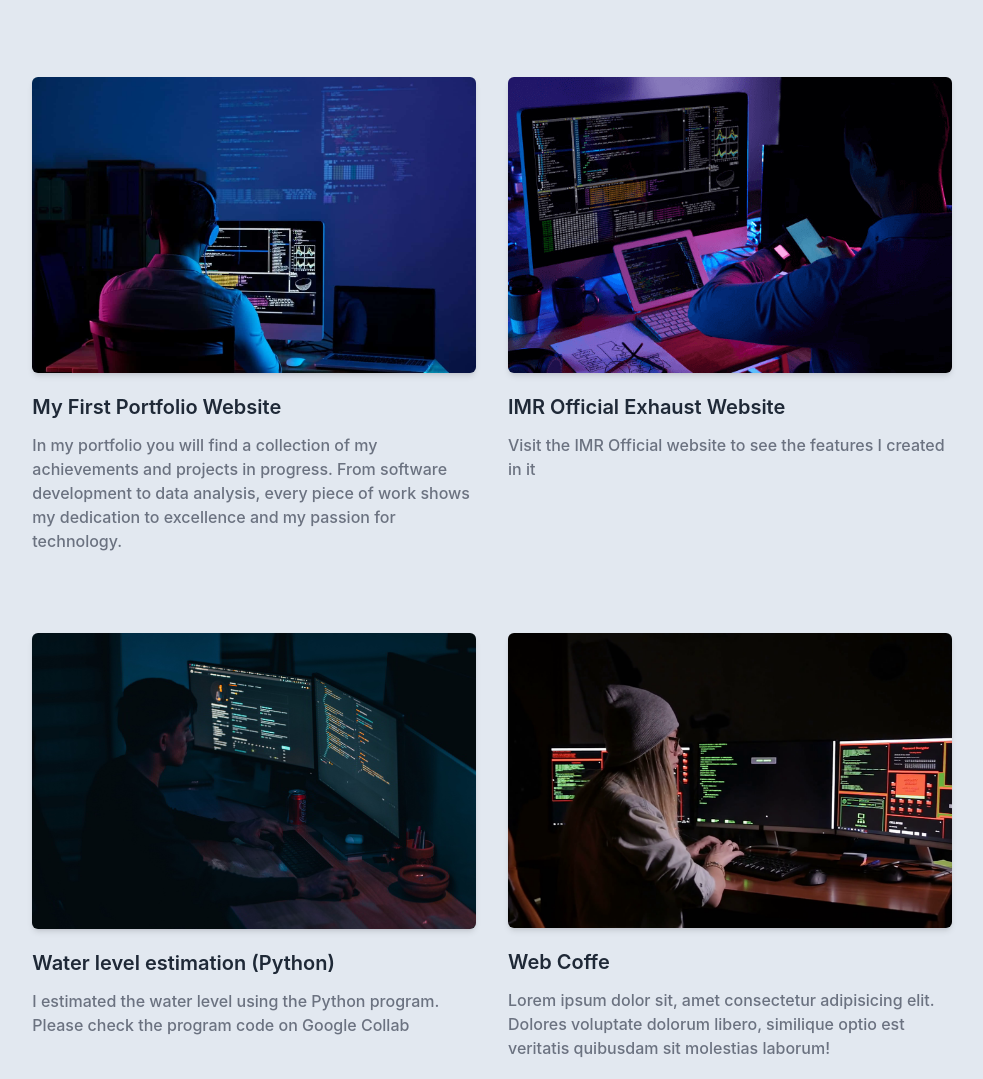
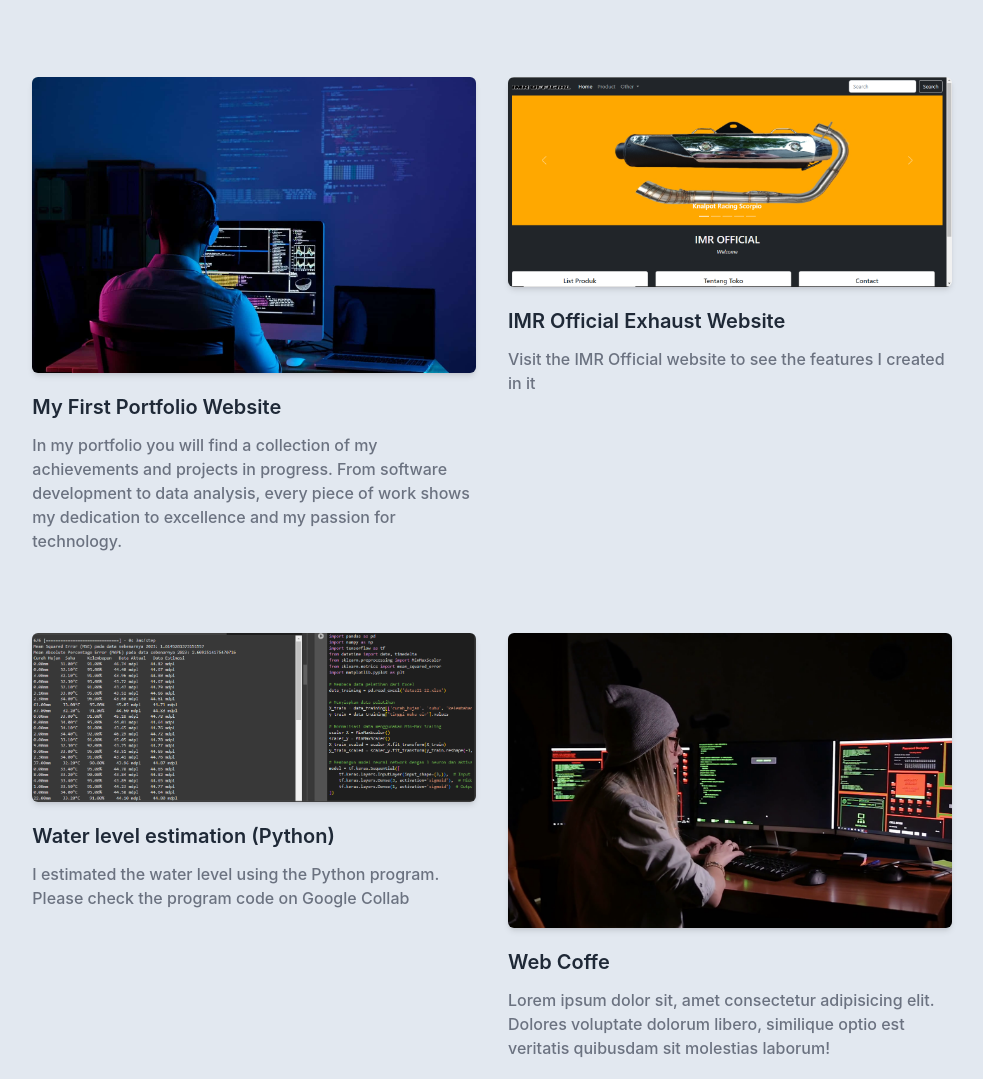
Before and after one commit to Farhanimr/Farhanimr.github.io, a website: page index.html in a window 1280 px wide. Shown: the part 1623-2702 px from the top of the page, without its empty margins (148-1131 px from the left). Drawn offline with Linux system fonts and the light colour scheme.

Commit message:
Update index.html

```diff
--- a/index.html
+++ b/index.html
@@ -134,14 +134,14 @@
                 </div>
                 <div class="mb-12 p-4 md:w-1/2">
                     <div class="rounded-md shadow-md overflow-hidden">
-                        <img src="src/img/2.png" alt="web portfolio" width="w-full"/>
+                        <img src="src/img/knalpot.png" alt="web portfolio" width="w-full"/>
                     </div>
                     <h3 class="font-semibold text-xl text-dark mt-5 mb-3">IMR Official Exhaust Website</h3>
                     <p class="font-medium text-base text-secondary">Visit the IMR Official website to see the features I created in it</p>
                 </div>
                 <div class="mb-12 p-4 md:w-1/2">
                     <div class="rounded-md shadow-md overflow-hidden">
-                        <img src="src/img/3.jpg" alt="web portfolio" width="w-full"/>
+                        <img src="src/img/python.png" alt="web portfolio" width="w-full"/>
                     </div>
                     <h3 class="font-semibold text-xl text-dark mt-5 mb-3">Water level estimation (Python)</h3>
                     <p class="font-medium text-base text-secondary">I estimated the water level using the Python program. Please check the program code on Google Collab</p>
```
